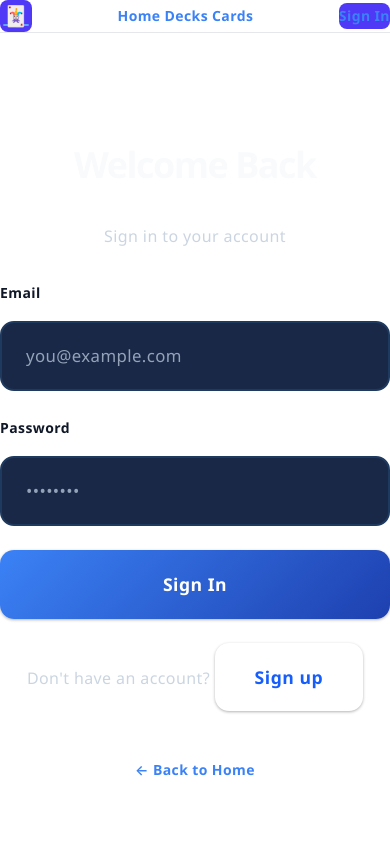
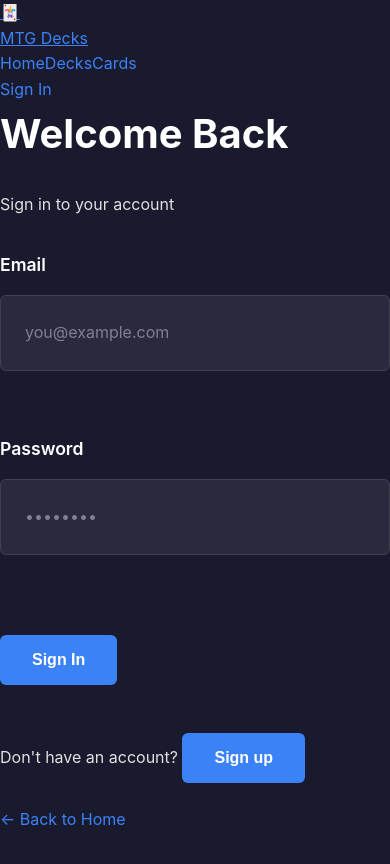
Before and after one commit to Antho-3387/ORM, a Next.js app in the folder orm/: page /auth in a window 390 px wide. Shown: the top 864 px of the page. Built offline with nearby package versions, Linux system fonts and the light colour scheme.

Commit message:
Simplify design: minimal CSS, functional deck creator

```diff
--- a/orm/app/decks/create/page.tsx
+++ b/orm/app/decks/create/page.tsx
@@ -7,7 +7,6 @@ export default function CreateDeckPage() {
   const [deckName, setDeckName] = useState('')
   const [deckList, setDeckList] = useState('')
   const [saved, setSaved] = useState(false)
-  const cardCount = deckList.split('\n').filter(l => /^\d+/.test(l.trim())).length
 
   const handleSave = (e: React.FormEvent) => {
     e.preventDefault()
@@ -17,25 +16,10 @@ export default function CreateDeckPage() {
       return
     }
 
-    const lines = deckList.split('\n').filter(line => line.trim())
-    const cards: { name: string; quantity: number }[] = []
-    let totalCards = 0
-
-    for (const line of lines) {
-      const match = line.match(/^(\d+)\s+(.+)$/)
-      if (match) {
-        const [, qty, cardName] = match
-        const quantity = parseInt(qty)
-        cards.push({ name: cardName.trim(), quantity })
-        totalCards += quantity
-      }
-    }
-
     const deck = {
       id: Date.now(),
       name: deckName,
-      cards: cards,
-      totalCards: totalCards,
+      list: deckList,
       createdAt: new Date().toISOString()
     }
 
@@ -50,103 +34,66 @@ export default function CreateDeckPage() {
   }
 
   return (
-    <main className="min-h-screen bg-gradient-to-br from-slate-950 via-blue-900/20 to-slate-950 py-12 px-4 sm:px-6 lg:px-8">
-      {/* Header */}
-      <header className="mb-12">
-        <div className="max-w-3xl mx-auto">
-          <Link
-            href="/"
-            className="inline-flex items-center gap-2 text-blue-400 hover:text-blue-300 font-semibold mb-6 transition"
-          >
-            <span>←</span> Retour à l'accueil
+    <main style={{ maxWidth: '1000px', margin: '0 auto', padding: '4rem 2rem' }}>
+      <Link href="/" style={{ color: '#3b82f6', marginBottom: '2rem', display: 'block' }}>
+        ← Retour
       </Link>
-          <h1 className="text-4xl sm:text-5xl font-bold text-white mb-3">
-            Créer un Nouveau Deck
-          </h1>
-          <p className="text-slate-300 text-lg">
-            Collez votre decklist Commander au format standard
-          </p>
-        </div>
-      </header>
 
-      {/* Main Form */}
-      <div className="max-w-3xl mx-auto">
-        <div className="bg-slate-800/50 backdrop-blur border border-slate-700 rounded-2xl p-8 sm:p-12 shadow-2xl">
-          <form onSubmit={handleSave} className="space-y-8">
+      <h1>Créer un Deck</h1>
 
-            {/* Deck Name Section */}
-            <div className="space-y-3">
-              <label htmlFor="deckName" className="block text-lg font-bold text-slate-100">
-                📝 Nom du Deck
+      <form onSubmit={handleSave}>
+        <div>
+          <label style={{ display: 'block', marginBottom: '1rem', fontSize: '1.1rem', fontWeight: '600' }}>
+            Nom du Deck
           </label>
           <input
-                id="deckName"
             type="text"
             value={deckName}
             onChange={(e) => setDeckName(e.target.value)}
-                placeholder="Ex: Ma Première Deck Atraxa"
-                className="w-full px-5 py-4 bg-slate-700/50 border-2 border-slate-600 rounded-xl text-white placeholder-slate-400 text-lg focus:border-blue-500 focus:bg-slate-700 transition-all duration-300"
+            placeholder="Ex: Ma Deck Atraxa"
           />
         </div>
 
-            {/* Decklist Section */}
-            <div className="space-y-3">
-              <div className="flex items-center justify-between">
-                <label htmlFor="deckList" className="block text-lg font-bold text-slate-100">
-                  🎴 Decklist Commander
+        <div>
+          <label style={{ display: 'block', marginBottom: '1rem', fontSize: '1.1rem', fontWeight: '600' }}>
+            Decklist (Format: Quantité + Nom)
           </label>
-                <span className="text-sm font-semibold text-blue-400 bg-blue-900/30 px-3 py-1 rounded-full">
-                  {cardCount} cartes détectées
-                </span>
-              </div>
-
-              <div className="bg-slate-900/50 border border-slate-600 rounded-xl p-4 mb-3">
-                <p className="text-sm text-slate-300 font-mono">
-                  Format attendu:<br/>
-                  <code className="text-blue-300">1 Atraxa, Praetors&apos; Voice</code><br/>
-                  <code className="text-blue-300">2 Sol Ring</code><br/>
-                  <code className="text-blue-300">3 Counterspell</code>
+          <p style={{ fontSize: '0.9rem', color: '#a0a0b0', marginBottom: '1rem' }}>
+            Exemple: 1 Atraxa, Praetors' Voice
           </p>
-              </div>
-
           <textarea
-                id="deckList"
             value={deckList}
             onChange={(e) => setDeckList(e.target.value)}
-                placeholder="Collez votre decklist ici..."
-                rows={20}
-                className="w-full px-5 py-4 bg-slate-700/50 border-2 border-slate-600 rounded-xl text-white placeholder-slate-400 font-mono text-sm focus:border-blue-500 focus:bg-slate-700 transition-all duration-300 resize-none"
+            placeholder="1 Atraxa, Praetors' Voice&#10;1 Sol Ring&#10;1 Counterspell&#10;..."
           />
         </div>
 
-            {/* Action Buttons */}
-            <div className="flex flex-col sm:flex-row gap-4 pt-6">
-              <button
-                type="submit"
-                className="flex-1 px-8 py-4 bg-gradient-to-r from-blue-600 to-blue-700 hover:from-blue-500 hover:to-blue-600 text-white font-bold text-lg rounded-xl transition-all duration-300 hover:shadow-lg hover:shadow-blue-500/50 active:scale-95"
-              >
-                {saved ? '✓ Deck Sauvegardé !' : '💾 Sauvegarder le Deck'}
+        <div>
+          <button type="submit">
+            {saved ? '✓ Sauvegardé!' : 'Sauvegarder le Deck'}
           </button>
-              <Link
-                href="/"
-                className="px-8 py-4 bg-slate-700 hover:bg-slate-600 text-slate-200 font-bold text-lg rounded-xl transition-all duration-300 border-2 border-slate-600 hover:border-slate-500 text-center"
-              >
+          <Link href="/">
+            <button type="button" style={{ background: '#404050', marginLeft: '0' }}>
               Annuler
+            </button>
           </Link>
         </div>
       </form>
 
-          {/* Info Box */}
-          <div className="mt-12 p-6 bg-gradient-to-r from-blue-900/30 to-indigo-900/30 border-2 border-blue-700/50 rounded-xl">
-            <p className="text-blue-200 text-base leading-relaxed">
-              <strong className="text-blue-300">💡 Format Commander:</strong><br/>
+      <div style={{
+        background: '#2a3a4e',
+        border: '1px solid #404050',
+        padding: '2rem',
+        borderRadius: '8px',
+        marginTop: '3rem'
+      }}>
+        <h3>Format Commander</h3>
+        <p>
           • 100 cartes total<br/>
           • 1 seule copie de chaque carte (sauf terrains de base)<br/>
-              • 1 commander légendaire required<br/>
+          • 1 commander légendaire<br/>
           • Seulement les cartes légales en EDH
         </p>
-          </div>
-        </div>
       </div>
     </main>
   )
--- a/orm/app/globals.css
+++ b/orm/app/globals.css
@@ -1,329 +1,118 @@
-@import "tailwindcss";
-
-:root {
-  /* Premium Dark Theme */
-  --bg-primary: #0a0e27;
-  --bg-secondary: #111c3b;
-  --bg-tertiary: #1a2847;
-  --bg-card: #1e3a5f;
-
-  /* Text Colors */
-  --text-primary: #f8fafc;
-  --text-secondary: #cbd5e1;
-  --text-muted: #94a3b8;
-
-  /* Accent Colors */
-  --accent-blue: #3b82f6;
-  --accent-blue-light: #60a5fa;
-  --accent-blue-dark: #1e40af;
-
-  /* Borders & Effects */
-  --border-color: #1e3a5f;
-  --border-light: #334155;
-  --shadow-sm: 0 1px 3px rgba(0, 0, 0, 0.3);
-  --shadow-md: 0 4px 6px rgba(0, 0, 0, 0.4);
-  --shadow-lg: 0 10px 25px rgba(0, 0, 0, 0.5);
-}
-
 * {
   margin: 0;
   padding: 0;
   box-sizing: border-box;
 }
 
-html {
-  scroll-behavior: smooth;
+html, body {
+  background: #1a1a2e;
+  color: #e0e0e0;
+  font-family: -apple-system, BlinkMacSystemFont, 'Segoe UI', Roboto, Oxygen, Ubuntu, Cantarell, sans-serif;
+  font-size: 16px;
+  line-height: 1.6;
 }
 
-body {
-  background: linear-gradient(135deg, var(--bg-primary) 0%, var(--bg-secondary) 100%);
-  color: var(--text-primary);
-  font-family: 'Segoe UI', -apple-system, BlinkMacSystemFont, 'Roboto', sans-serif;
-  -webkit-font-smoothing: antialiased;
-  -moz-osx-font-smoothing: grayscale;
-  line-height: 1.8;
-  letter-spacing: 0.4px;
+main {
   min-height: 100vh;
 }
 
-/* Typography */
 h1 {
-  font-size: 3.5rem;
-  font-weight: 900;
-  color: var(--text-primary);
-  line-height: 1.3;
-  letter-spacing: -1.5px;
-  margin-bottom: 2.5rem;
-  margin-top: 1rem;
+  font-size: 2.5rem;
+  margin-bottom: 1.5rem;
+  color: #ffffff;
+  font-weight: 700;
 }
 
 h2 {
-  font-size: 2.5rem;
-  font-weight: 800;
-  color: var(--text-primary);
-  line-height: 1.3;
-  margin-bottom: 2rem;
-  margin-top: 1.5rem;
+  font-size: 2rem;
+  margin-bottom: 1.5rem;
+  color: #ffffff;
+  font-weight: 600;
 }
 
 h3 {
-  font-size: 1.75rem;
-  font-weight: 700;
-  color: var(--text-primary);
-  line-height: 1.4;
-  margin-bottom: 1.5rem;
-  margin-top: 1rem;
-}
-
-h4 {
-  font-size: 1.25rem;
-  font-weight: 700;
-  color: var(--text-primary);
+  font-size: 1.5rem;
   margin-bottom: 1rem;
-  margin-top: 0.75rem;
+  color: #ffffff;
+  font-weight: 600;
 }
 
 p {
-  color: var(--text-secondary);
-  font-size: 1.05rem;
-  line-height: 2;
-  margin-bottom: 1.75rem;
-  margin-top: 0.5rem;
-}
-
-strong {
-  font-weight: 700;
-  color: var(--text-primary);
-}
-
-code {
-  background: var(--bg-tertiary);
-  color: var(--accent-blue-light);
-  padding: 0.25rem 0.5rem;
-  border-radius: 0.375rem;
-  font-family: 'Monaco', 'Menlo', 'Ubuntu Mono', monospace;
-  font-size: 0.9em;
-}
-
-/* Scrollbar */
-::-webkit-scrollbar {
-  width: 12px;
-  height: 12px;
-}
-
-::-webkit-scrollbar-track {
-  background: var(--bg-secondary);
-  border-radius: 10px;
-}
-
-::-webkit-scrollbar-thumb {
-  background: linear-gradient(180deg, var(--accent-blue) 0%, var(--accent-blue-dark) 100%);
-  border-radius: 10px;
-  border: 3px solid var(--bg-secondary);
-}
-
-::-webkit-scrollbar-thumb:hover {
-  background: var(--accent-blue-light);
-}
-
-/* Selection */
-::selection {
-  background: var(--accent-blue);
-  color: var(--text-primary);
-  text-shadow: 0 0 5px rgba(59, 130, 246, 0.3);
-}
-
-/* Form Elements */
-input,
-textarea,
-select {
-  background: var(--bg-tertiary);
-  border: 2px solid var(--border-color);
-  color: var(--text-primary);
-  font-family: 'Segoe UI', sans-serif;
-  border-radius: 0.875rem;
-  padding: 1.125rem 1.5rem;
-  font-size: 1.05rem;
-  transition: all 0.3s ease;
-  line-height: 1.8;
   margin-bottom: 1.5rem;
-}
-
-input::placeholder,
-textarea::placeholder {
-  color: var(--text-muted);
   line-height: 1.8;
 }
 
-input:focus,
-textarea:focus,
-select:focus {
+input, textarea {
+  width: 100%;
+  background: #2a2a3e;
+  border: 1px solid #404050;
+  color: #e0e0e0;
+  padding: 1.5rem;
+  margin-bottom: 2rem;
+  border-radius: 6px;
+  font-family: inherit;
+  font-size: 1rem;
+  line-height: 1.6;
+}
+
+input::placeholder, textarea::placeholder {
+  color: #808090;
+}
+
+input:focus, textarea:focus {
   outline: none;
-  background: var(--bg-card);
-  border-color: var(--accent-blue);
-  box-shadow: 0 0 0 4px rgba(59, 130, 246, 0.15);
-  transform: translateY(-2px);
+  border-color: #3b82f6;
+  background: #35354f;
 }
 
 textarea {
+  min-height: 300px;
   resize: vertical;
-  font-family: 'Monaco', 'Menlo', 'Ubuntu Mono', monospace;
-  font-size: 1rem;
-  line-height: 2;
-  min-height: 400px;
 }
 
-/* Buttons */
-button,
-a.btn {
-  padding: 1.25rem 2.5rem;
+button {
+  background: #3b82f6;
+  color: #ffffff;
   border: none;
-  border-radius: 0.875rem;
-  font-weight: 800;
-  font-size: 1.1rem;
+  padding: 1rem 2rem;
+  margin-top: 1rem;
+  margin-right: 1rem;
+  border-radius: 6px;
   cursor: pointer;
-  transition: all 0.3s ease;
-  text-decoration: none;
-  display: inline-block;
-  letter-spacing: 0.5px;
-  box-shadow: var(--shadow-sm);
-  margin-bottom: 1rem;
-  line-height: 1.6;
+  font-size: 1rem;
+  font-weight: 600;
+  transition: background 0.2s ease;
 }
 
-button:hover,
-a.btn:hover {
-  transform: translateY(-3px);
-  box-shadow: var(--shadow-md);
+button:hover {
+  background: #60a5fa;
 }
 
-button:active,
-a.btn:active {
-  transform: translateY(-1px);
-}
-
-/* Primary Button */
-.btn-primary,
-button[type="submit"] {
-  background: linear-gradient(135deg, var(--accent-blue) 0%, var(--accent-blue-dark) 100%);
-  color: white;
-}
-
-.btn-primary:hover,
-button[type="submit"]:hover {
-  background: linear-gradient(135deg, var(--accent-blue-light) 0%, var(--accent-blue) 100%);
-}
-
-/* Secondary Button */
-.btn-secondary {
-  background: var(--bg-tertiary);
-  color: var(--text-secondary);
-  border: 2px solid var(--border-light);
-}
-
-.btn-secondary:hover {
-  background: var(--bg-card);
-  border-color: var(--accent-blue);
-  color: var(--text-primary);
-}
-
-/* Links */
-a {
-  color: var(--accent-blue);
-  text-decoration: none;
-  transition: all 0.2s ease;
-  font-weight: 600;
-  line-height: 1.8;
-}
-
-a:hover {
-  color: var(--accent-blue-light);
-  text-decoration: underline;
-}
-
-/* Cards */
-.card {
-  background: var(--bg-tertiary);
-  border: 2px solid var(--border-color);
-  border-radius: 1.25rem;
-  padding: 3rem;
-  transition: all 0.3s ease;
-  box-shadow: var(--shadow-sm);
-  margin-bottom: 2rem;
-}
-
-.card:hover {
-  border-color: var(--accent-blue);
-  box-shadow: 0 0 20px rgba(59, 130, 246, 0.2);
-}
-
-/* Container */
-.container {
-  width: 100%;
-  max-width: 1200px;
-  margin: 0 auto;
-  padding: 0 2rem;
-}
-
-@media (max-width: 768px) {
-  .container {
-    padding: 0 1.5rem;
-  }
-
-  h1 {
-    font-size: 2.25rem;
-    margin-bottom: 2rem;
-  }
-
-  h2 {
-    font-size: 1.75rem;
-    margin-bottom: 1.5rem;
-  }
-
-  p {
-    font-size: 1rem;
-    line-height: 1.9;
-  }
-}
-
-/* Utility Classes */
-.text-center {
-  text-align: center;
-}
-
-.mt-lg {
-  margin-top: 3rem;
-}
-
-.mb-lg {
-  margin-bottom: 3rem;
-}
-
-.p-lg {
-  padding: 3rem;
-}
-
-/* Header Spacing */
-header {
-  margin-bottom: 3rem;
-}
-
-/* Main Content */
-main {
-  padding: 4rem 2rem;
-}
-
-/* Spacing Helper Classes */
-.space-y-6 > * + * {
-  margin-top: 2.5rem;
-}
-
-.space-y-8 > * + * {
-  margin-top: 3.5rem;
+button:active {
+  background: #2563eb;
 }
 
 label {
   display: block;
   margin-bottom: 1rem;
-  line-height: 1.8;
+  font-size: 1.1rem;
+  font-weight: 600;
+  color: #ffffff;
 }
+
+a {
+  color: #3b82f6;
+  text-decoration: none;
+}
+
+a:hover {
+  text-decoration: underline;
+}
+
+form {
+  margin: 2rem 0;
+}
+
+form > div {
+  margin-bottom: 2rem;
+}
--- a/orm/app/page.tsx
+++ b/orm/app/page.tsx
@@ -1,42 +1,32 @@
-'use client'
-
 import Link from 'next/link'
 
-export default function HomePage() {
+export default function Home() {
   return (
-    <main className="min-h-screen bg-gradient-to-br from-slate-950 via-blue-900/20 to-slate-950 flex items-center justify-center px-4">
-      <div className="text-center max-w-2xl mx-auto">
-        <div className="mb-8">
-          <div className="text-6xl mb-4">🎴</div>
-          <h1 className="text-5xl sm:text-6xl font-bold text-white mb-6">
-            Commander Decks
-          </h1>
-          <p className="text-lg sm:text-xl text-slate-300 leading-relaxed mb-4">
-            Créez et gérez vos decks Magic: The Gathering au format Commander
-          </p>
-          <p className="text-base text-slate-400">
-            Collez votre decklist et sauvegardez-la instantanément
-          </p>
-        </div>
+    <main style={{ maxWidth: '1000px', margin: '0 auto', padding: '4rem 2rem' }}>
+      <h1>Commander Decks</h1>
+      <p style={{ fontSize: '1.1rem', lineHeight: '1.8', marginBottom: '2rem', color: '#b0b0c0' }}>
+        Créez, gérez et sauvegardez vos decks Commander Magic: The Gathering.
+      </p>
 
-        <div className="mt-12">
-          <Link
-            href="/decks/create"
-            className="inline-block px-10 py-5 bg-gradient-to-r from-blue-600 to-blue-700 hover:from-blue-500 hover:to-blue-600 text-white font-bold text-xl rounded-xl transition-all duration-300 hover:shadow-lg hover:shadow-blue-500/50 active:scale-95 hover:scale-105"
-          >
-            + Créer un Deck
-          </Link>
-        </div>
+      <Link href="/decks/create">
+        <button>
+          + Créer un Deck
+        </button>
+      </Link>
 
-        <div className="mt-16 p-8 bg-slate-800/50 backdrop-blur border border-slate-700 rounded-2xl">
-          <p className="text-sm text-slate-300 leading-relaxed">
-            <strong className="text-slate-200">Qu'est-ce que Commander?</strong><br/>
-            <br/>
-            Format populaire de Magic: The Gathering avec des decks de 100 cartes uniques
-            (sauf terrains de base) dirigés par une carte légendaire.
-            Un format fun, social et créatif.
-          </p>
-        </div>
+      <div style={{
+        background: '#2a3a4e',
+        border: '1px solid #404050',
+        padding: '2rem',
+        borderRadius: '8px',
+        marginTop: '4rem'
+      }}>
+        <h2>Commencer</h2>
+        <p>
+          Cliquez sur le bouton "Créer un Deck" pour démarrer.
+          Vous pouvez ensuite coller votre decklist au format Commander
+          et la sauvegarder localement.
+        </p>
       </div>
     </main>
   )
```
Lines whose indentation alone changed are shown as unchanged.
